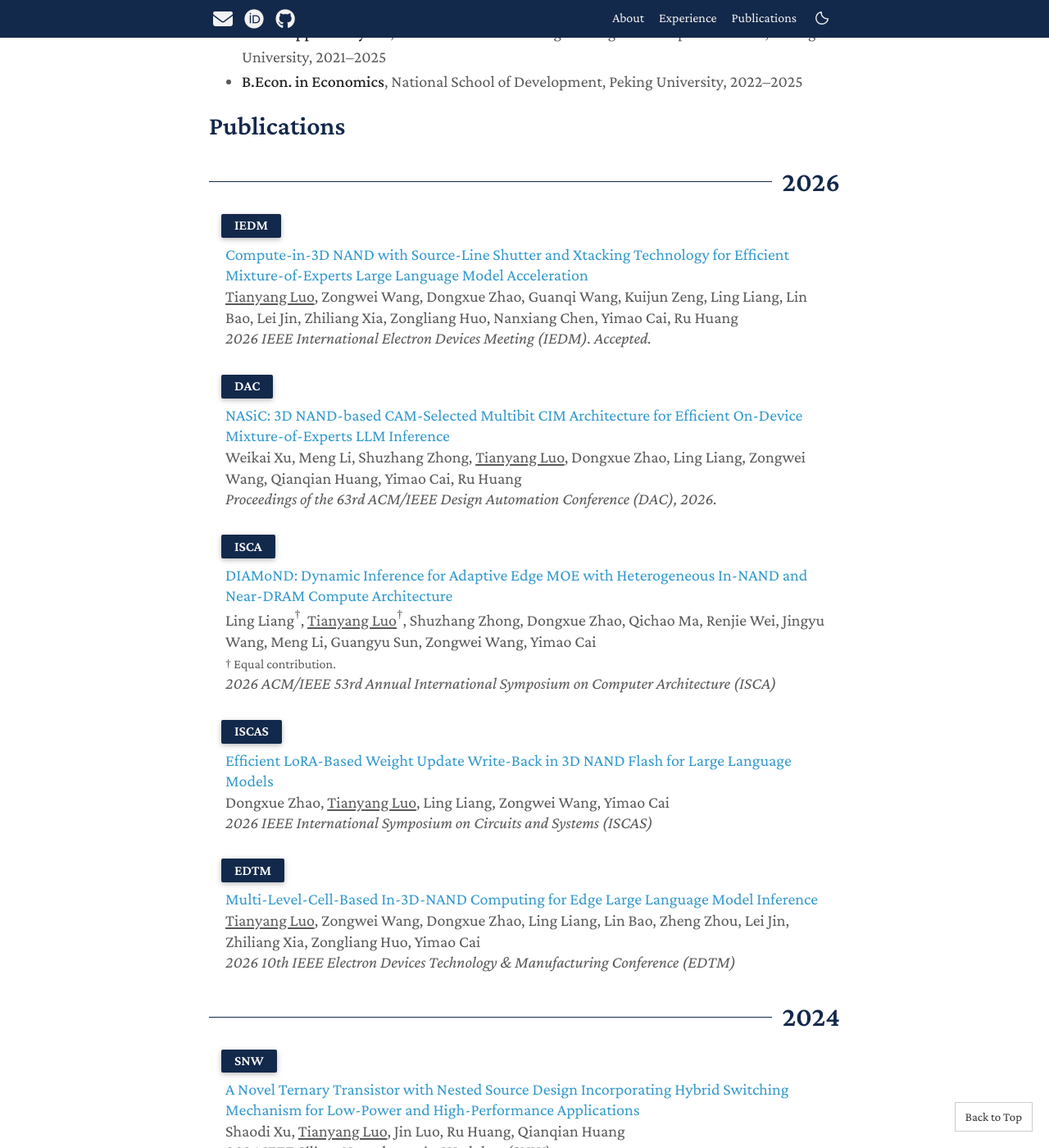
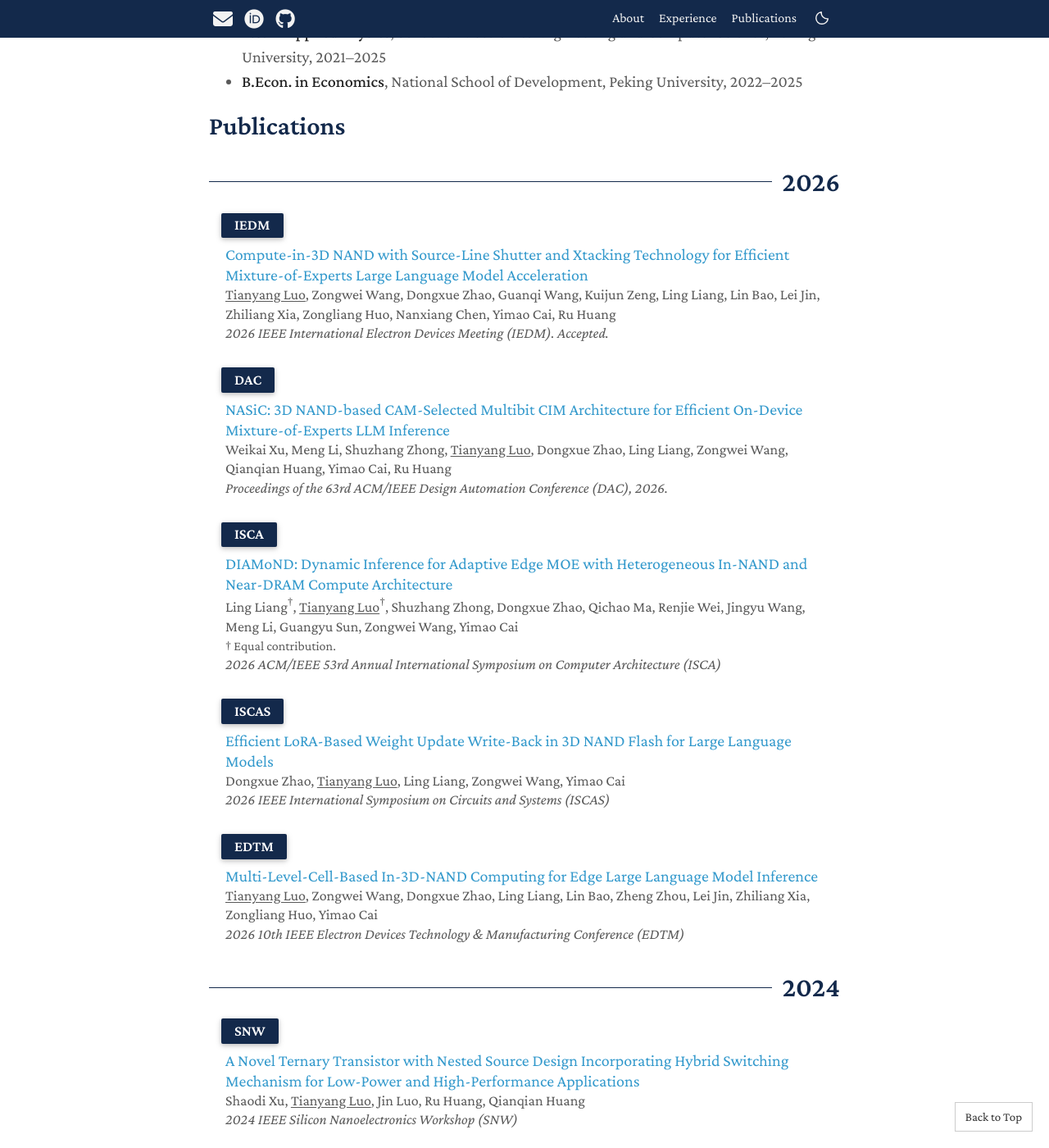
Before and after one commit to tianyangluo-pku/tianyangluo-pku.github.io, a Jekyll site: the page built from index.md, in a window 1280 px wide and 1400 px high, scrolled down 720 px. Shown: the whole window at 82% size. Built offline with Jekyll 4.4.1, drawn with Linux system fonts in a browser that asks for light colours; a style sheet for code colours, icons or effects is not loaded.

Commit message:
Refine publication title author and venue type hierarchy

```diff
--- a/assets/css/about.css
+++ b/assets/css/about.css
@@ -97,4 +97,7 @@ html[data-theme="dark"] .about-portrait figcaption { color: var(--global-text-co
 
 /* Keep contribution notes and venue badges readable alongside 20px entries. */
 .layout-about .publications .publication-contribution small { font-size: 16px; }
-.layout-about .publications .badge { font-size: 17px; line-height: 1.2; }
+.layout-about .publications .badge { font-size: 18px; line-height: 1.2; }
+
+.layout-about .publications ol.bibliography li .author,
+.layout-about .publications ol.bibliography li .periodical { font-size: 18px; }
```
Also changed, not shown: README.md.
